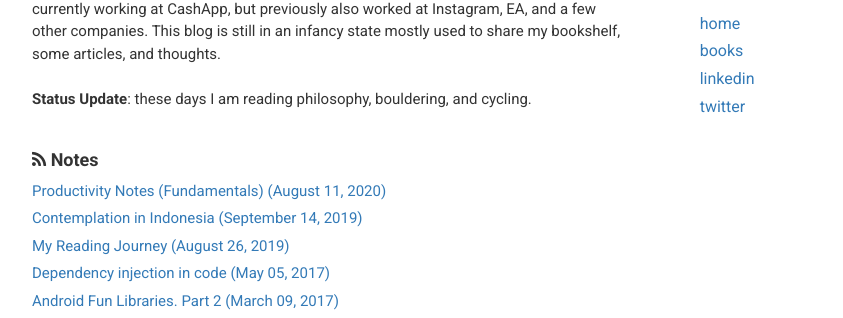
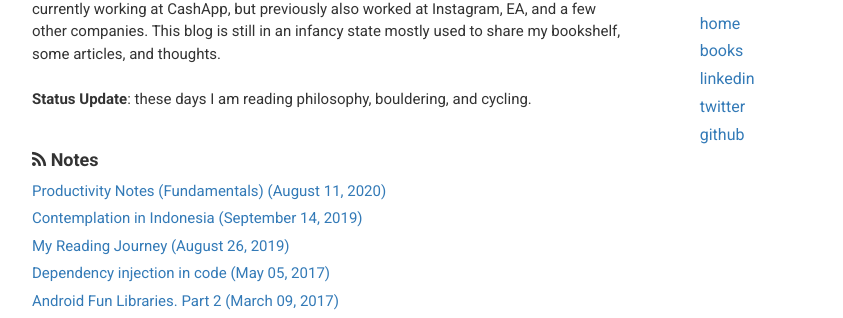
Before and after one commit to ianomad/ianomad.github.io, a Jekyll site: the page built from index.html, in a window 1280 px wide. Shown: the part 190-508 px from the top of the page, without its empty margins (223-1066 px from the left). Built offline with Jekyll 4.4.1, drawn with Linux system fonts in a browser that asks for light colours; nearby versions of some CDN libraries.

Commit message:
Update sidebar.html

```diff
--- a/_includes/sidebar.html
+++ b/_includes/sidebar.html
@@ -19,6 +19,8 @@
 
             <li><a href="https://twitter.com/ilyushasays" target="_blank">twitter</a></li>
 
+            <li><a href="https://github.com/ianomad" target="_blank">github</a></li>
+
         </ul>
     </div>
 
```
